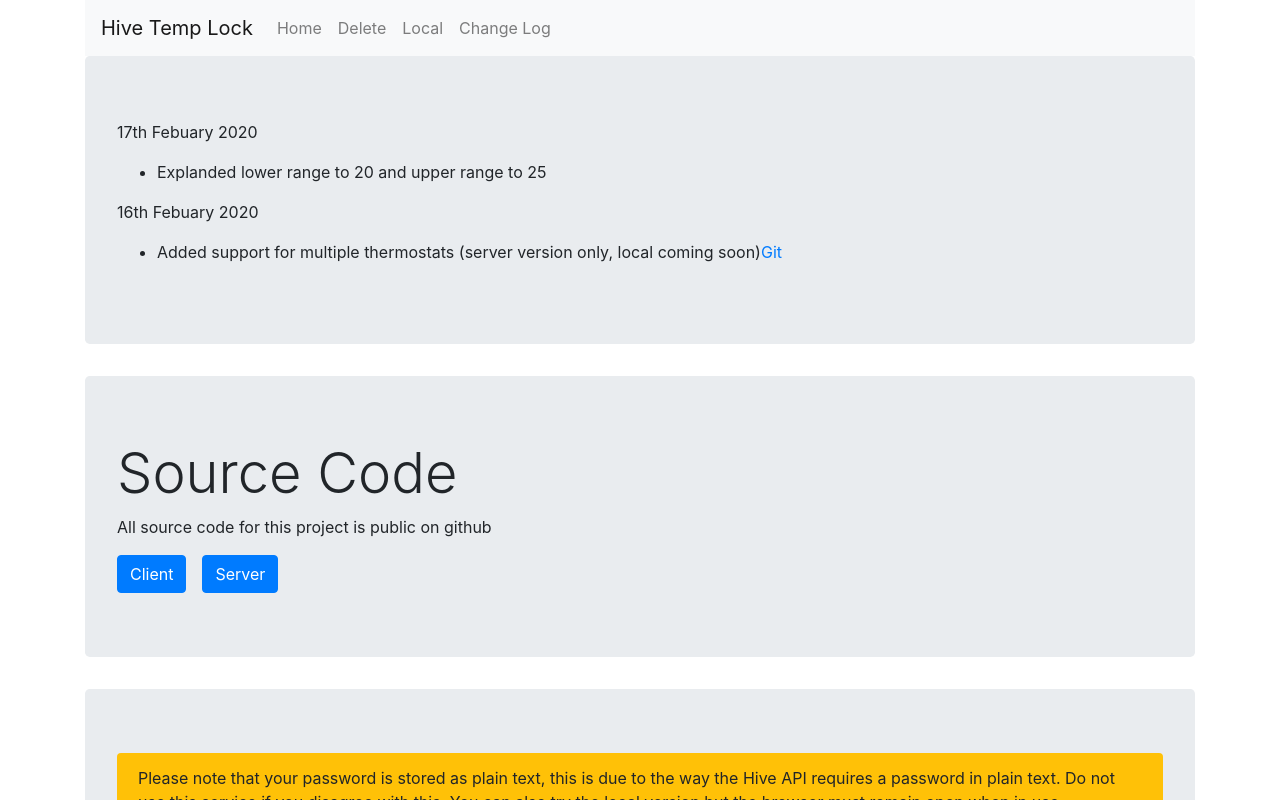
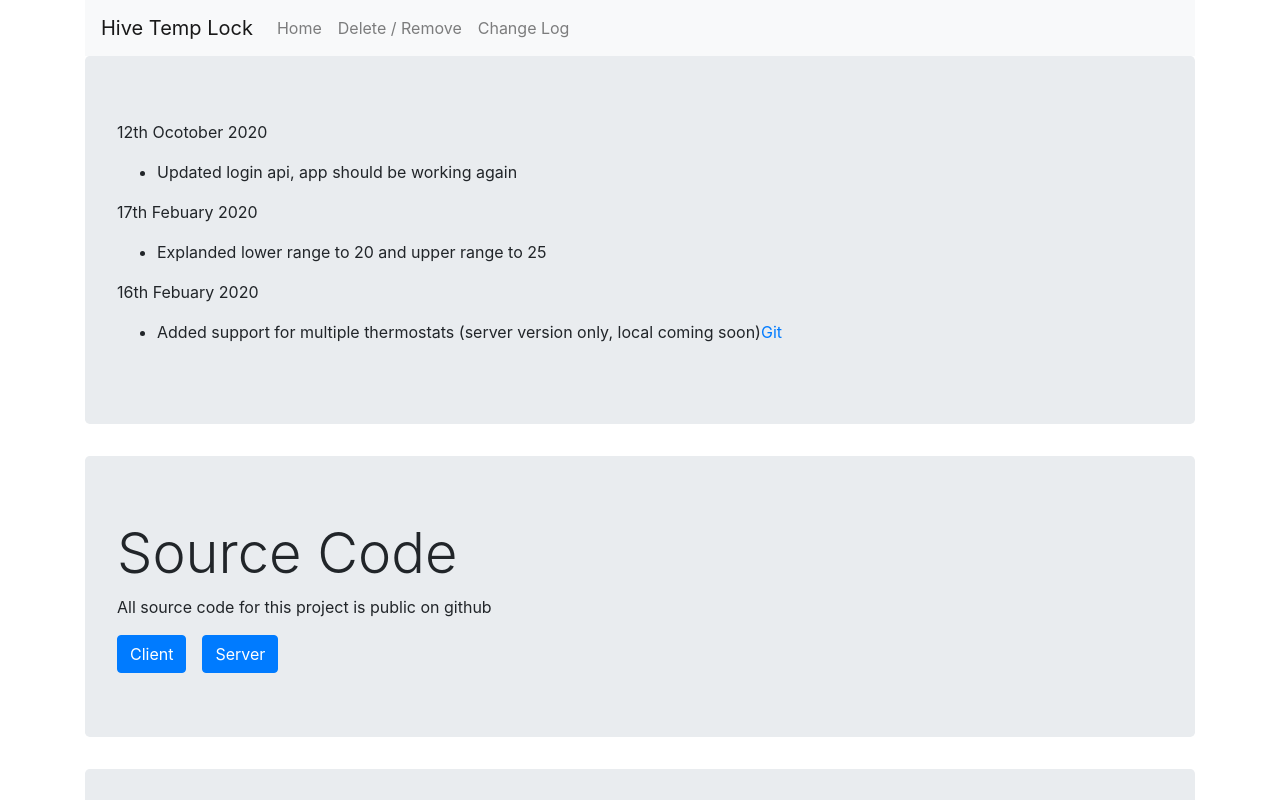
Before and after one commit to OddBlueDog/HiveTempLockClient, a React (Create React App) app: page /change in a window 1280 px wide. Shown: the top 800 px of the page. Built offline with nearby package versions, Linux system fonts and the light colour scheme.

Commit message:
Update information, remove local tab, update change log

```diff
--- a/src/components/ChangeLog.js
+++ b/src/components/ChangeLog.js
@@ -3,6 +3,10 @@ import React from "react";
 const ChangeLog = () => {
   return (
     <div className="jumbotron">
+      <p>12th Ocotober 2020</p>
+      <ul>
+        <li>Updated login api, app should be working again</li>
+      </ul>
       <p>17th Febuary 2020</p>
       <ul>
         <li>Explanded lower range to 20 and upper range to 25</li>
--- a/src/components/MainNavbar.js
+++ b/src/components/MainNavbar.js
@@ -28,10 +28,7 @@ export default class MainNav extends React.Component {
                 <NavLink href="/">Home</NavLink>
               </NavItem>
               <NavItem>
-                <NavLink href="/delete">Delete</NavLink>
-              </NavItem>
-              <NavItem>
-                <NavLink href="/local">Local</NavLink>
+                <NavLink href="/delete">Delete / Remove</NavLink>
               </NavItem>
               <NavItem>
                 <NavLink href="/change">Change Log</NavLink>
--- a/src/components/RegistrationForm.js
+++ b/src/components/RegistrationForm.js
@@ -93,6 +93,7 @@ class RegistrationForm extends React.Component {
           specified. For any questions please contact me: thomas01155@gmail.com
           <strong>Note: Temperature is only checked once every 5 mins.</strong>
         </p>
+        <p><strong>This app is not compatible with 2FA (two factor authentication)</strong></p>
         <form onSubmit={this.onFormSubmit}>
           <div className="form-group">
             <label for="email">Hive Email</label>
@@ -141,6 +142,10 @@ class RegistrationForm extends React.Component {
               <option value="24">24</option>
               <option value="24.5">24.5</option>
               <option value="25">25</option>
+              <option value="25.5">25.5</option>
+              <option value="26.0">26.0</option>
+              <option value="26.5">26.5</option>
+              <option value="27.7">26.0</option>
             </select>
             <small id="maxTempHelp" class="form-text text-muted">
               This is the maximum target temperature you ever want your hive thermostat to be set at before the
```
Also changed, not shown: package.json (+6 -6 lines), 1 other file (tests, documents, lock files or other folders).
